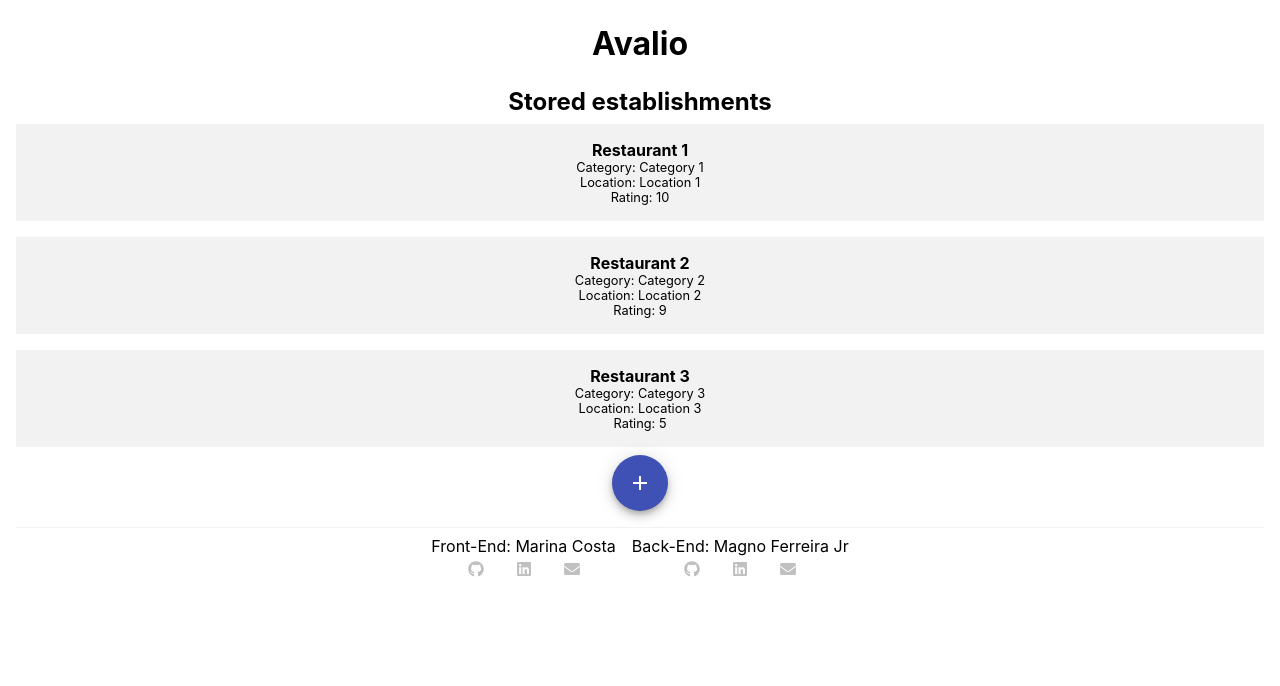
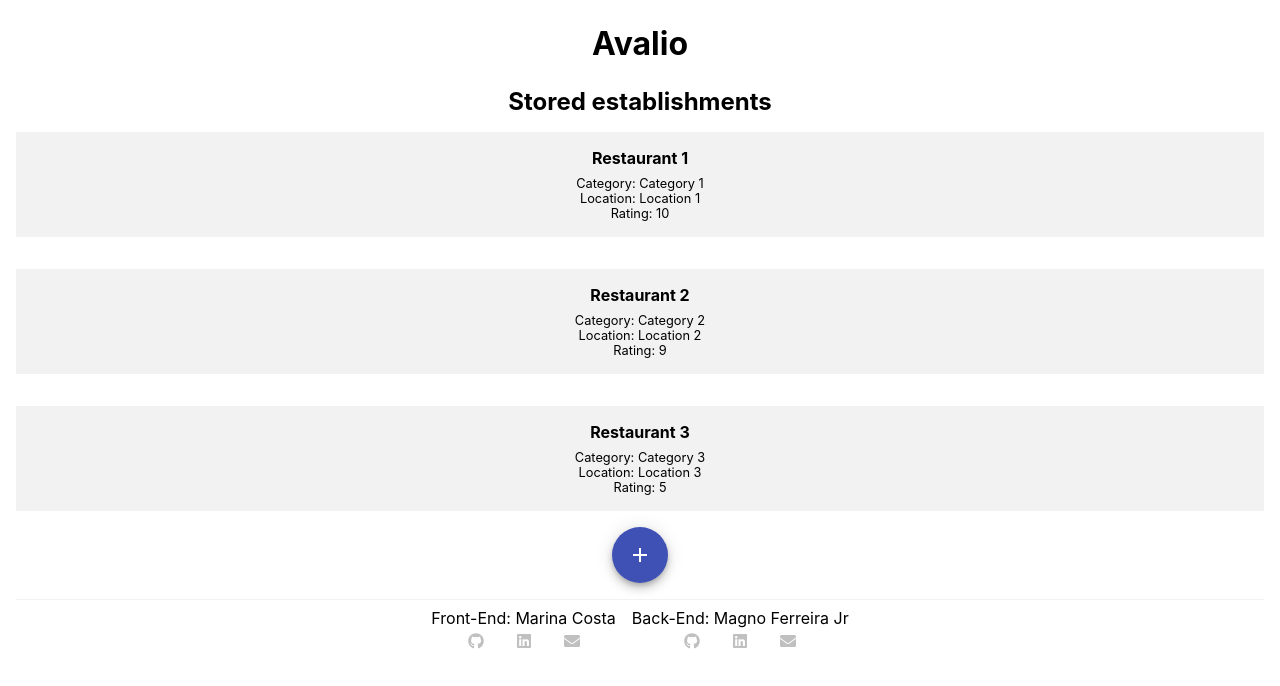
Before and after one commit to MarinaFroes/foodcritic-app, a React (Create React App) app: page / in a window 1280 px wide. Shown: the top 686 px of the page. Built offline with nearby package versions, Linux system fonts and the light colour scheme.

Commit message:
styles: Adjust padding and margin

```diff
--- a/src/Components/Restaurant.js
+++ b/src/Components/Restaurant.js
@@ -5,12 +5,13 @@ const RestaurantInfo = styled.li`
   display: flex;
   flex-direction: column;
   background-color: #f2f2f2;
-  margin: 0.5rem 1rem;
+  margin: 1rem 1rem;
   padding: 1rem;
 `;
 
 const Name = styled.h3`
   font-size: 1rem;
+  margin-bottom: 0.5rem;
 `;
 
 const Info = styled.p`
```
